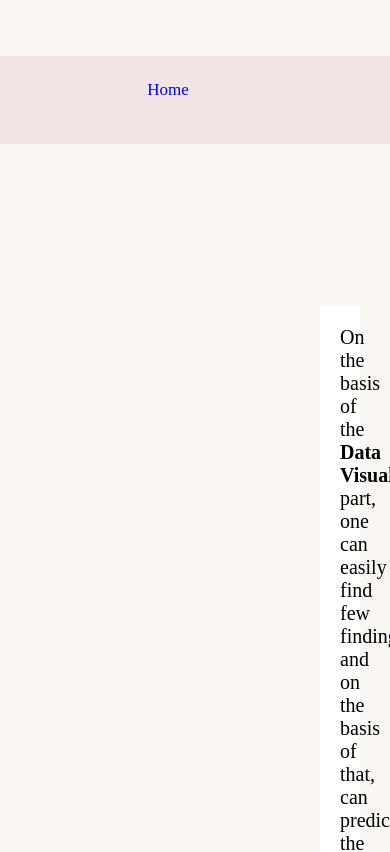
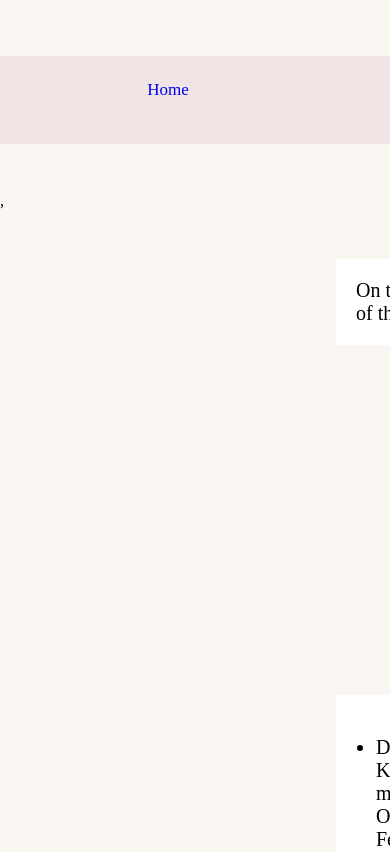
Before and after one commit to UjjwalGarg27/CricWik, a React (Create React App) app: page /KeyFindings in a window 390 px wide. Shown: the top 852 px of the page. Built offline with nearby package versions, Linux system fonts and the light colour scheme; no server answers.

Commit message:
made responsive

```diff
--- a/src/components/Parts/AboutUs.css
+++ b/src/components/Parts/AboutUs.css
@@ -1,5 +1,6 @@
 
 .container {
+    position: absolute;
     display: grid;
     grid-template-columns: 1fr 1fr 1fr;
     grid-template-rows: 50px 50px;
--- a/src/components/Parts/KeyFindings.js
+++ b/src/components/Parts/KeyFindings.js
@@ -8,6 +8,7 @@ const KeyFindings = () => {
 
         <Navbar />
 
+        <div className="container">
         <div className="header">
         <div className="heading">
             <strong> KEY FINDINGS </strong>
@@ -41,6 +42,7 @@ const KeyFindings = () => {
         </div>
 
         </div>
+        </div>
         </>
     )
 }
--- a/src/components/Parts/Tableau/Tableau.js
+++ b/src/components/Parts/Tableau/Tableau.js
@@ -8,10 +8,11 @@ const Tableau = () => {
         <>
         <Navbar />
 
+        <div className="container">
         <div className="tableau">
         <h1> DATA ANALYSIS 1 </h1>
         </div>
-        <div className="tableau-img">
+        {/* <div className="tableau-img">
             <TableauReport url="https://public.tableau.com/views/CricketVisualization-4/DIFFERENTVENUESDETAILS" />
         </div>
 
@@ -69,6 +70,8 @@ const Tableau = () => {
         </div>
         <div>
             <TableauReport url="https://public.tableau.com/views/CricketVisualization-6/PLAYEROFTHEMATCH" />
+        </div> */}
+
         </div>
         </>
     )
--- a/src/components/Parts/Tableau/style.css
+++ b/src/components/Parts/Tableau/style.css
@@ -1,8 +1,15 @@
+
+.container {
+    position: absolute;
+    display: grid;
+    grid-template-columns: 1fr 1fr 1fr;
+    grid-template-rows: 50px 50px;
+}
 
 .tableau {
     margin-top: 2rem;
     padding-top: 0rem;
-    margin-left: 35rem;
+    margin-left: 40rem;
     font-size: 20px;
     margin-bottom: 50px;
     padding-bottom: 0rem;
```
